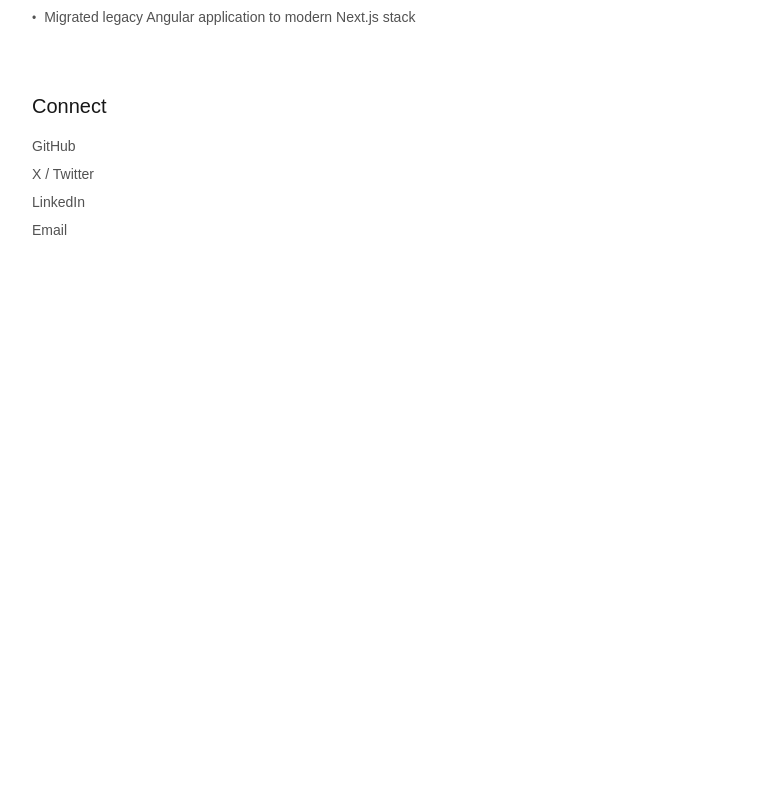
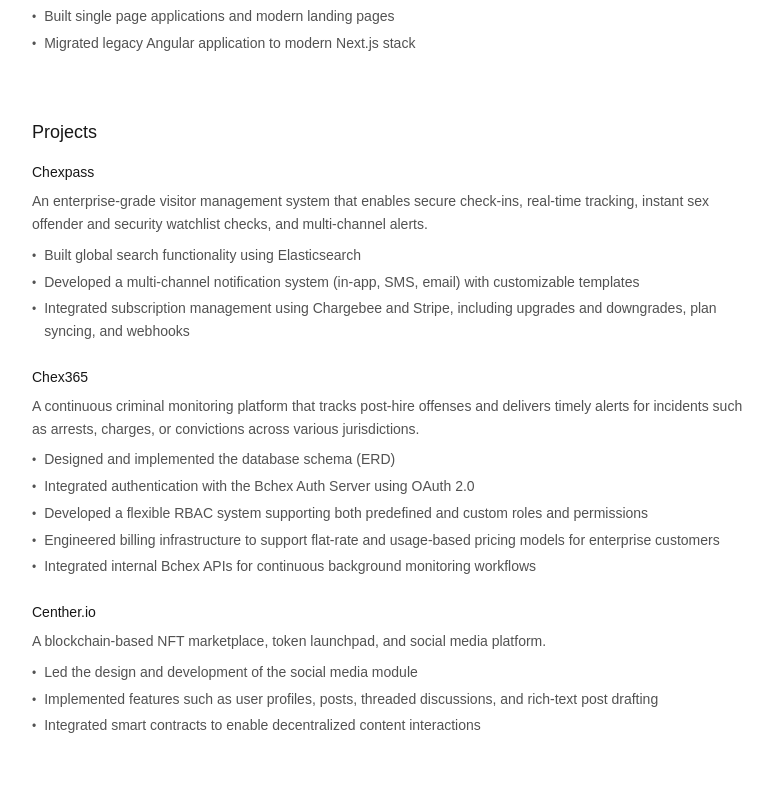
Before and after one commit to mhm13dev/mhm13.dev, a Next.js app: page / in a window 1280 px wide. Shown: the part 1643-2440 px from the top of the page, without its empty margins (248-1021 px from the left). Before the commit the page ends 1931 px from the top, so only its background shows below. Built offline with nearby package versions, Linux system fonts and the light colour scheme.

Commit message:
feat: add projects section

```diff
--- a/app/page.tsx
+++ b/app/page.tsx
@@ -1,6 +1,7 @@
 import Header from "@/components/header";
 import Hero from "@/components/hero";
 import Work from "@/components/work";
+import Projects from "@/components/projects";
 import Connect from "@/components/connect";
 
 export default function Home() {
@@ -10,6 +11,7 @@
       <main>
         <Hero />
         <Work />
+        <Projects />
         <Connect />
       </main>
     </div>
--- a/components/hero.tsx
+++ b/components/hero.tsx
@@ -7,7 +7,8 @@
         Hey, I&apos;m Mubashir Hassan 👋
       </h1>
       <p className="text-neutral-600 dark:text-neutral-400 leading-relaxed mb-6">
-        I&apos;m a full stack developer, currently building great software at{" "}
+        I&apos;m a tech lead and full stack developer, currently building great
+        software at{" "}
         <Link
           href="https://kwanso.com"
           variant="brand"
--- /dev/null
+++ b/components/projects/data.ts
@@ -0,0 +1,44 @@
+export interface Project {
+  id: string;
+  title: string;
+  description: string;
+  details: string[];
+}
+
+export const projects: Project[] = [
+  {
+    id: "chexpass",
+    title: "Chexpass",
+    description:
+      "An enterprise-grade visitor management system that enables secure check-ins, real-time tracking, instant sex offender and security watchlist checks, and multi-channel alerts.",
+    details: [
+      "Built global search functionality using Elasticsearch",
+      "Developed a multi-channel notification system (in-app, SMS, email) with customizable templates",
+      "Integrated subscription management using Chargebee and Stripe, including upgrades and downgrades, plan syncing, and webhooks",
+    ],
+  },
+  {
+    id: "chex365",
+    title: "Chex365",
+    description:
+      "A continuous criminal monitoring platform that tracks post-hire offenses and delivers timely alerts for incidents such as arrests, charges, or convictions across various jurisdictions.",
+    details: [
+      "Designed and implemented the database schema (ERD)",
+      "Integrated authentication with the Bchex Auth Server using OAuth 2.0",
+      "Developed a flexible RBAC system supporting both predefined and custom roles and permissions",
+      "Engineered billing infrastructure to support flat-rate and usage-based pricing models for enterprise customers",
+      "Integrated internal Bchex APIs for continuous background monitoring workflows",
+    ],
+  },
+  {
+    id: "centher-io",
+    title: "Centher.io",
+    description:
+      "A blockchain-based NFT marketplace, token launchpad, and social media platform.",
+    details: [
+      "Led the design and development of the social media module",
+      "Implemented features such as user profiles, posts, threaded discussions, and rich-text post drafting",
+      "Integrated smart contracts to enable decentralized content interactions",
+    ],
+  },
+];
--- /dev/null
+++ b/components/projects/index.tsx
@@ -0,0 +1,43 @@
+import { projects, type Project } from "@/components/projects/data";
+
+interface ProjectItemProps {
+  project: Project;
+}
+
+function ProjectItem({ project }: ProjectItemProps) {
+  return (
+    <div className="flex flex-col">
+      <div className="mb-2">
+        <span className="text-neutral-900 dark:text-neutral-100 font-medium">
+          {project.title}
+        </span>
+      </div>
+      <div className="text-neutral-600 dark:text-neutral-400 mb-2 leading-relaxed">
+        {project.description}
+      </div>
+      <ul className="text-neutral-600 dark:text-neutral-400 leading-relaxed space-y-1">
+        {project.details.map((detail, index) => (
+          <li key={index} className="flex items-start">
+            <span className="mr-2 text-xs mt-1">•</span>
+            <span>{detail}</span>
+          </li>
+        ))}
+      </ul>
+    </div>
+  );
+}
+
+export default function Projects() {
+  return (
+    <section className="mb-16">
+      <h2 className="text-lg font-medium text-neutral-900 dark:text-neutral-100 mb-4">
+        Projects
+      </h2>
+      <div className="space-y-6 text-sm">
+        {projects.map((project) => (
+          <ProjectItem key={project.id} project={project} />
+        ))}
+      </div>
+    </section>
+  );
+}
```
